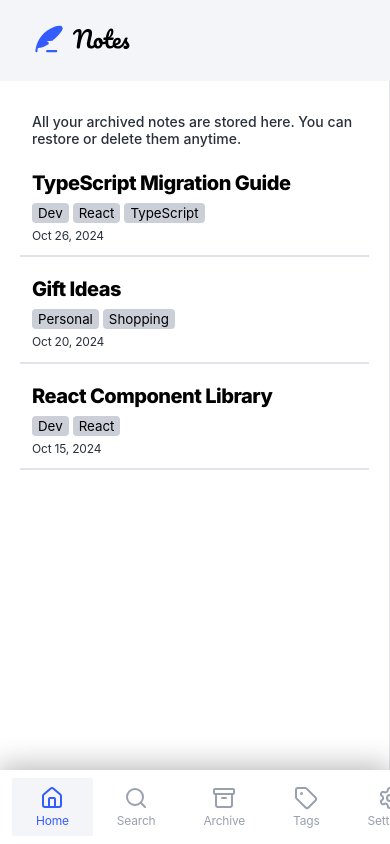
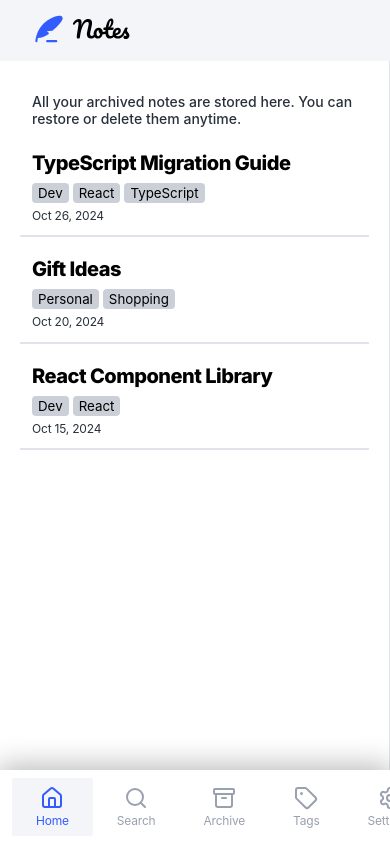
Before and after one commit to orafael93/note-taking, a React (Vite) app: page /archived in a window 390 px wide. Built offline with nearby package versions, Linux system fonts and the light colour scheme; a web font is replaced by a local one.

Commit message:
feat: decrease the vertical padding of the logo wrapper of the ArchivedNotes component on mobile

```diff
--- a/src/pages/ArchivedNotes/styles.ts
+++ b/src/pages/ArchivedNotes/styles.ts
@@ -110,7 +110,8 @@ export const LogoWrapper = styled.div`
   @media (max-width: 1024px) {
     display: block;
 
-    padding: 20px 30px;
+    padding: 10px 30px;
+
     background-color: var(--color-neutral-100);
   }
 `;
```
